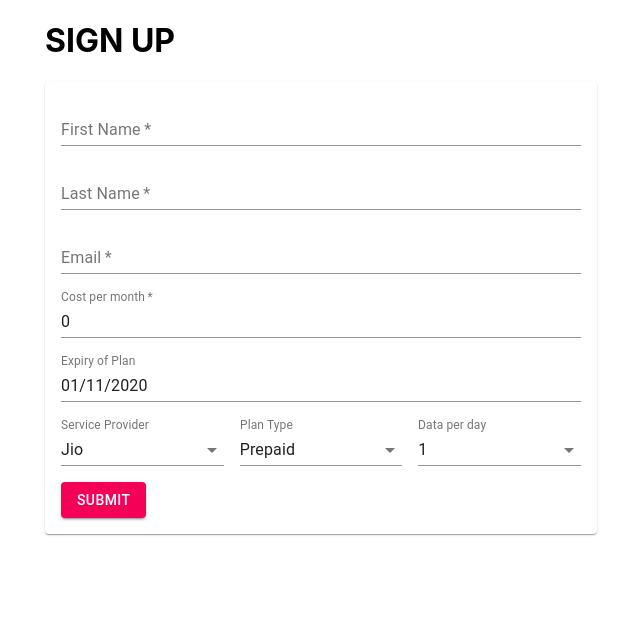
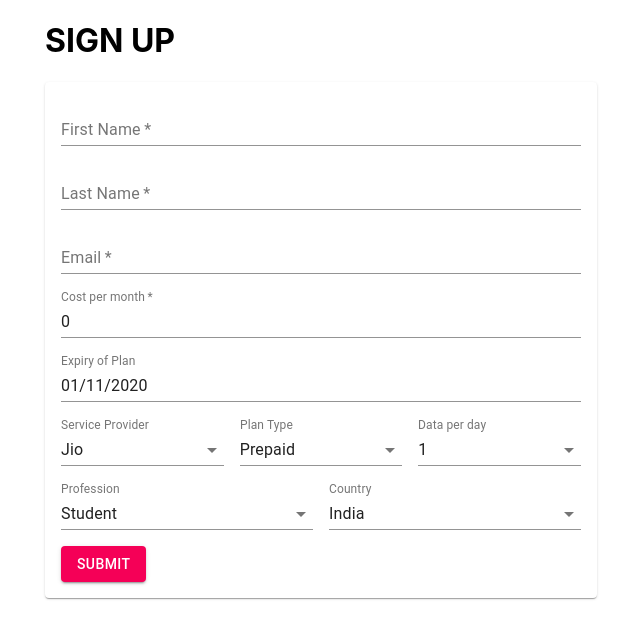
Before and after one commit to sejal132/SIMply, a React (Create React App) app in the folder client/: page / in a window 1280 px wide. Shown: the top 638 px of the page, without its empty margins (319-959 px from the left). Built offline with nearby package versions, Linux system fonts and the light colour scheme; no server answers.

Commit message:
added two more entries to form

```diff
--- a/client/src/components/Form/form.jsx
+++ b/client/src/components/Form/form.jsx
@@ -26,6 +26,8 @@ const SignupForm = props => {
 	const [amountPerDay, setAmountPerDay] = useState(1);
 	const [provider, setProvider] = useState('Jio');
 	const [type, setType] = useState('prepaid');
+	const [profession, setProfession] = useState('student');
+	const [country, setCountry] = useState('India');
 
 	const [errors, setErrors] = useState({
 		firstName: '',
@@ -61,6 +63,10 @@ const SignupForm = props => {
 	const handleAmountChange = e => setAmountPerDay(e.target.value);
 
 	const handleTypeChange = e => setType(e.target.value);
+
+	const handleProfessionChange = e => setProfession(e.target.value);
+
+	const handleCountryChange = e => setCountry(e.target.value);
 
 	const isFormValid = () => {
 		let formIsValid = true;
@@ -126,6 +132,8 @@ const SignupForm = props => {
 				provider: provider,
 				costPerMonth: parseFloat(costPerMonth),
 				type: type,
+				profession: profession,
+				country: country,
 			};
 			console.log(dataObj);
 			setErrors({
@@ -297,6 +305,44 @@ const SignupForm = props => {
 							</FormControl>
 						</Grid>
 
+						<Grid item xs={6}>
+							<FormControl fullWidth>
+								<InputLabel id='demo-simple-select-label'>
+									Profession
+								</InputLabel>
+								<Select
+									labelId='demo-simple-select-label'
+									id='demo-simple-select'
+									value={profession}
+									onChange={handleProfessionChange}>
+									<MenuItem value={'student'}>
+										Student
+									</MenuItem>
+									<MenuItem value={'tourist'}>
+										Tourist
+									</MenuItem>
+									<MenuItem value={'worker'}>Worker</MenuItem>
+								</Select>
+							</FormControl>
+						</Grid>
+
+						<Grid item xs={6}>
+							<FormControl fullWidth>
+								<InputLabel id='demo-simple-select-label'>
+									Country
+								</InputLabel>
+								<Select
+									labelId='demo-simple-select-label'
+									id='demo-simple-select'
+									value={country}
+									onChange={handleCountryChange}>
+									<MenuItem value={'India'}>India</MenuItem>
+									<MenuItem value={'US'}>US</MenuItem>
+									<MenuItem value={'UK'}>UK</MenuItem>
+								</Select>
+							</FormControl>
+						</Grid>
+
 						<Grid item xs={12}>
 							<div>
 								<Button
```
